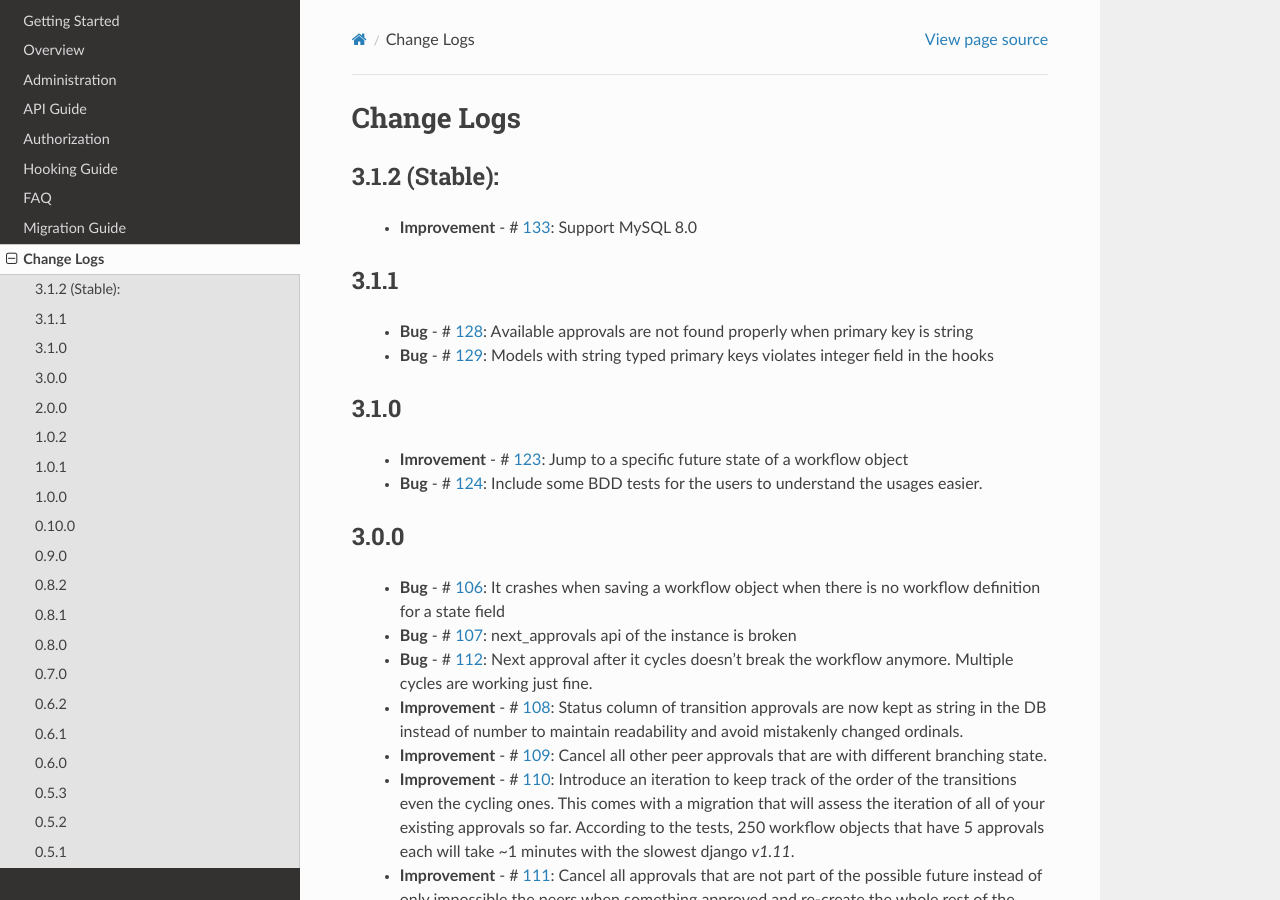
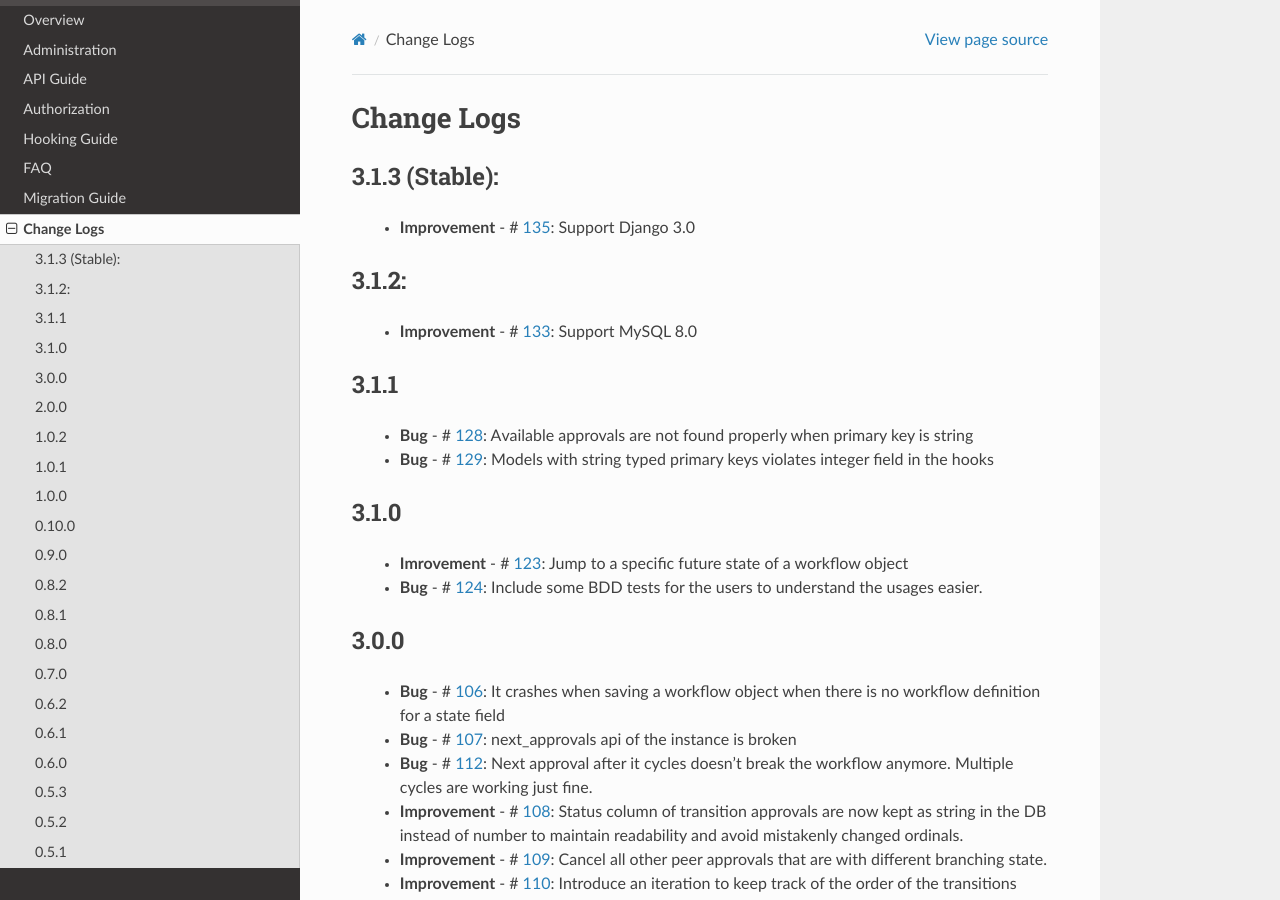
Before and after one commit to javrasya/django-river, a Sphinx documentation site: the page built from docs/changelog.rst, in a window 1280 px wide and 900 px high. Built offline with Sphinx 7.4.7 and the Read the Docs theme 2.0.0, drawn with Linux system fonts in a browser that asks for light colours; pages that are not in the unit, such as notebooks, are missing from menus.

Commit message:
[#135] Support Django 3.0

```diff
--- a/README.rst
+++ b/README.rst
@@ -80,7 +80,7 @@ A very modern admin with some user friendly interfaces that is called `River Adm
 Requirements
 ------------
 * Python (``2.7``, ``3.4``, ``3.5``, ``3.6``)
-* Django (``1.11``, ``2.0``, ``2.1``, ``2.2``)
+* Django (``1.11``, ``2.0``, ``2.1``, ``2.2``,``3.0``)
 * ``Django`` >= 2.0 is supported for ``Python`` >= 3.5
 
 Supported (Tested) Databases:
--- a/docs/changelog.rst
+++ b/docs/changelog.rst
@@ -3,8 +3,16 @@
 Change Logs
 ===========
 
-3.1.2 (Stable):
+3.1.3 (Stable):
 ---------------
+    * **Improvement** -  # 135_: Support Django 3.0
+
+
+.. _135: https://github.com/javrasya/django-river/issues/135
+
+
+3.1.2:
+------
     * **Improvement** -  # 133_: Support MySQL 8.0
 
 
--- a/docs/conf.py
+++ b/docs/conf.py
@@ -57,9 +57,9 @@ author = u'Ahmet DAL'
 # built documents.
 #
 # The short X.Y version.
-version = '3.1.2'
+version = '3.1.3'
 # The full version, including alpha/beta/rc tags.
-release = '3.1.2'
+release = '3.1.3'
 
 # The language for content autogenerated by Sphinx. Refer to documentation
 # for a list of supported languages.
--- a/docs/overview.rst
+++ b/docs/overview.rst
@@ -16,7 +16,7 @@ There is ordering aprovments for a transition functionality in ``django-river``.
 Requirements
 ------------
 * Python (``2.7``, ``3.4``, ``3.5``, ``3.6``)
-* Django (``1.11``, ``2.0``, ``2.1``, ``2.2``)
+* Django (``1.11``, ``2.0``, ``2.1``, ``2.2``, ``3.0``)
 * ``Django`` >= 2.0 is supported for ``Python`` >= 3.5
 
 
--- a/setup.py
+++ b/setup.py
@@ -15,7 +15,7 @@ except IOError as err:
 
 setup(
     name='django-river',
-    version='3.1.2',
+    version='3.1.3',
     author='Ahmet DAL',
     author_email='ceahmetdal@gmail.com',
     packages=find_packages(),
```
Also changed, not shown: .travis.yml, 2 other files.
